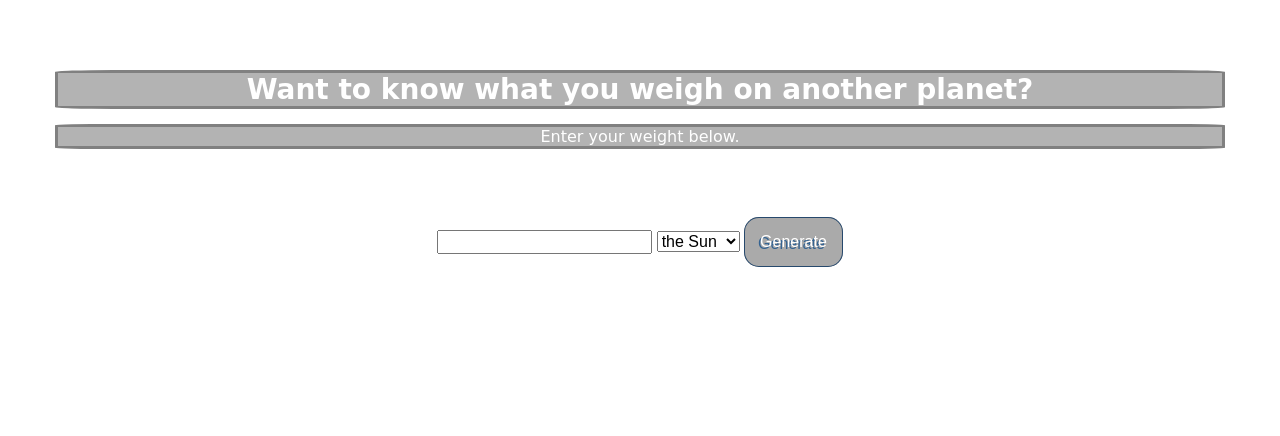
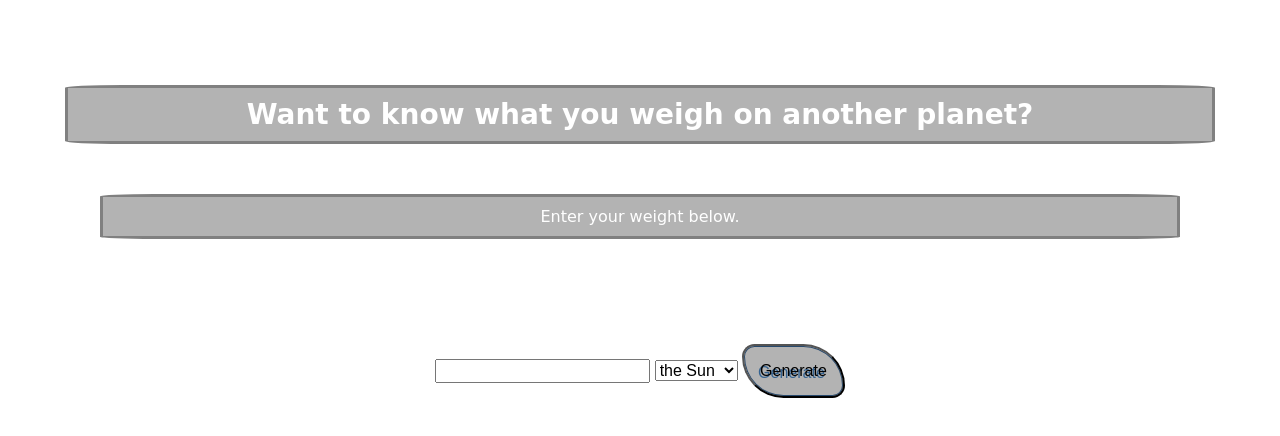
Before and after one commit to CorralesD/02-AstroWeightCalculator, a plain HTML site: page index.html in a window 1280 px wide. Drawn offline with Linux system fonts and the light colour scheme; a web font is replaced by a local one.

Commit message:
first update

```diff
--- a/css/index.css
+++ b/css/index.css
@@ -2,10 +2,12 @@
 /******** Layout ********/
 header {
   padding: 50px;
-  margin: 5px;
+  margin: 20px auto 5px ;
 }
 
 h1, h2 {
+  padding: 10px;
+  margin: 50px;
   border: solid grey;
   border-radius: 5%;
   background: rgba(128, 128, 128, 0.6);
@@ -14,7 +16,7 @@ h1, h2 {
 h1 {
   color: white;
   font: bolder;
-  margin: 15px 0;
+  margin: 15px;
   font-family: 'Geostar Fill', cursive;
   font-size: 1.75em;
 }
@@ -46,19 +48,17 @@ button:focus {
 }
 
 #calculateWeight  {
-  color: #fff;
+  background: rgba(128, 128, 128, 0.6);
   text-shadow: -2px 2px #346392;
-  background-color: #aaa;
   box-shadow: inset 0 0 0 1px #27496d;
-  border: none;
-  border-radius: 15px;
+  border-radius: 15px 50px;
   padding: 1em;
 }
 
 #calculateWeight:hover {
-    color: black;
+  color: white;
   font-size: 1em;
-  background: lightblue;
+  background: black;
 }
 
 #calculateWeight:active {
@@ -69,14 +69,3 @@ p {
   color: white;
   font-family: 'Press Start 2P';
 }
-
-
-/******** Media Queries ********/
-
-@media (min-width: 769px) {
-  #wrapper {
-    width: 70%;
-    max-width: 1000px;
-    margin: 0 auto;
-  }
-}
--- a/index.js
+++ b/index.js
@@ -50,7 +50,7 @@ button.onclick = function() {
 
 	var output = document.getElementById('output');
 
-	output.innerHTML = message;
+	output.innerHTML = "<div class='animated shake'>" + message + "</div>";
 };
 
 $("#button").click(function() {
```
Also changed, not shown: generator.jpg (deleted).
